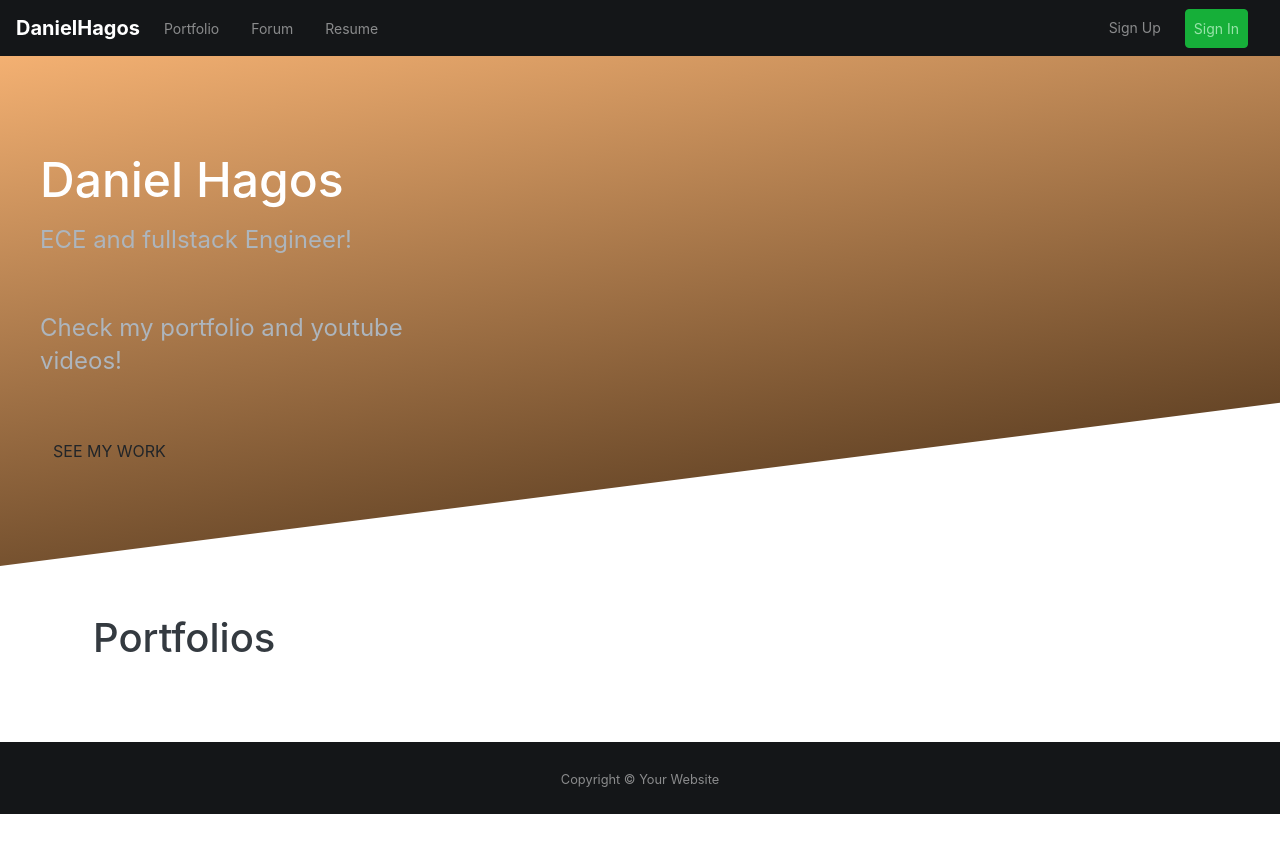
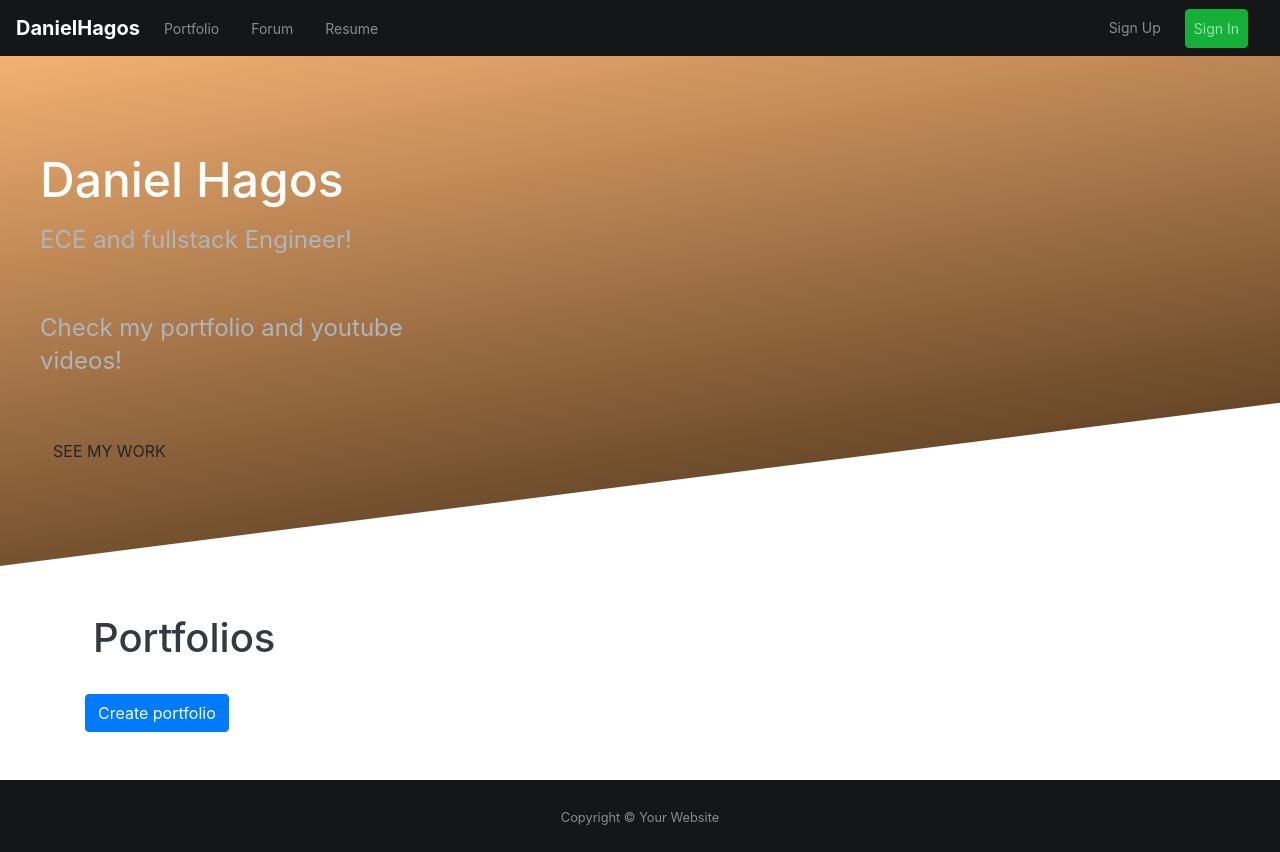
Before and after one commit to dannyzsea/daniel-portfolio, a Next.js app: page / in a window 1280 px wide. Before the commit the page ends 814 px from the top, so only its background shows below. Built offline with nearby package versions, Linux system fonts and the light colour scheme.

Commit message:
create portfolio

```diff
--- a/pages/portfolios/index.js
+++ b/pages/portfolios/index.js
@@ -1,6 +1,11 @@
 import axios from "axios";
+import { useState } from 'react';
 import PortfolioCard from "../../components/shared/portfolios/PortfolioCard";
 import Link from 'next/link';
+
+
+
+
 const fetchPortfolios = () => {
   const query = `
     query Portfolios {
@@ -20,7 +25,14 @@ const fetchPortfolios = () => {
     .then(({data: graph}) => graph.data)
     .then(data => data.portfolios)
 }
-  const Portfolios = ({portfolios})=>{
+ const Portfolios = ({portfolios}) => {
+
+
+  const createPortfolio =  () => {
+
+    alert("created Portfolio");
+  }
+
 
       return(
         <>
@@ -31,6 +43,10 @@ const fetchPortfolios = () => {
                 <h1>Portfolios</h1>
               </div>
             </div>
+            <button className="btn btn-warning" onClick={()=>createPortfolio()}
+            className="btn btn-primary">
+              Create portfolio
+            </button>
           </section>
 
           <section className="pb-5">
@@ -59,8 +75,8 @@ const fetchPortfolios = () => {
       )
 
   }
-  Portfolios.getInitialProps = async ()=>{
+  Portfolios.getInitialProps = async () => {
     const portfolios = await fetchPortfolios();
-    return { portfolios };
+    return { data: { portfolios }};
   }
   export default Portfolios;
```
Also changed, not shown: 1 other file (tests, documents, lock files or other folders).
